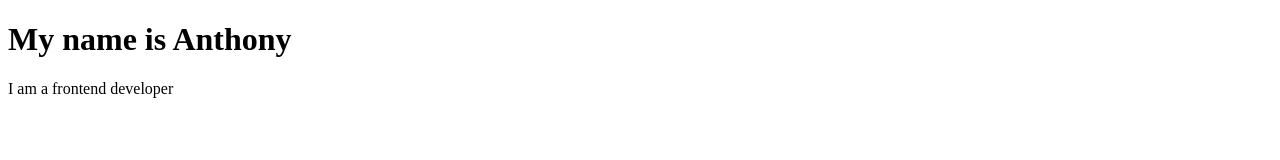
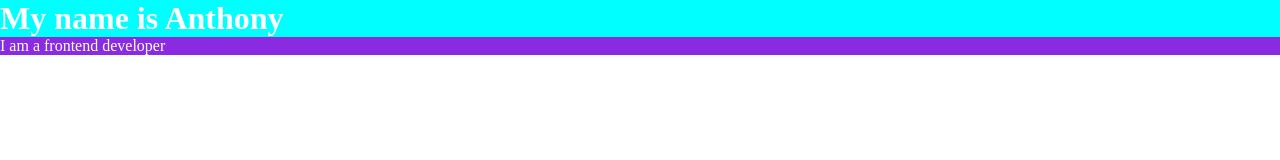
Before and after one commit to Onyema512/Git-Project, a website: page index.html in a window 1280 px wide. Drawn offline with Linux system fonts and the light colour scheme.

Commit message:
My first commit project

```diff
--- /dev/null
+++ b/index.css
@@ -0,0 +1,14 @@
+ *{
+  padding: 0;
+  margin: 0;
+  box-sizing: border-box;
+}
+
+h1{
+    color: white;
+    background-color: aqua;
+}
+p{
+     color: white;
+    background-color: blueviolet;
+}
--- a/index.html
+++ b/index.html
@@ -4,6 +4,7 @@
     <meta charset="UTF-8">
     <meta name="viewport" content="width=device-width, initial-scale=1.0">
     <title>Git Project</title>
+     <link rel="stylesheet" href="index.css">
 </head>
 <body>
     <h1>My name is Anthony</h1>
```
